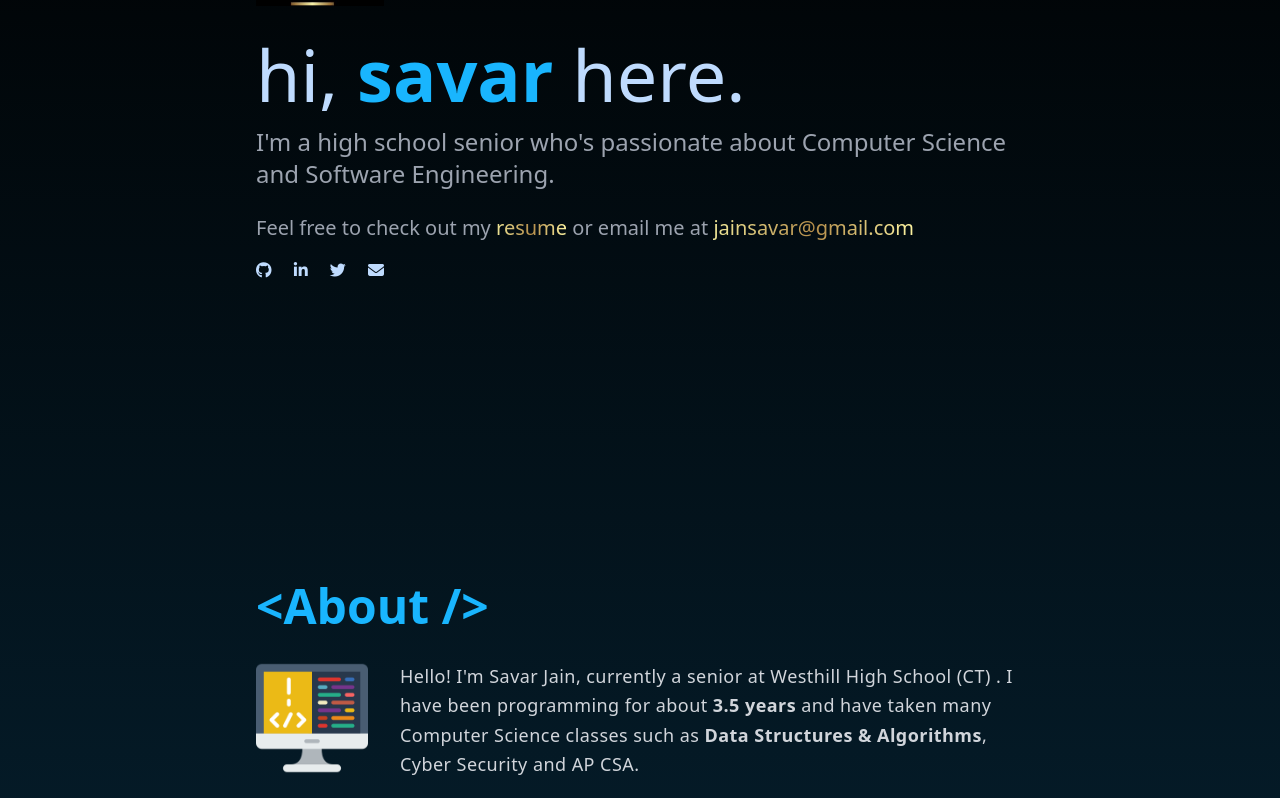
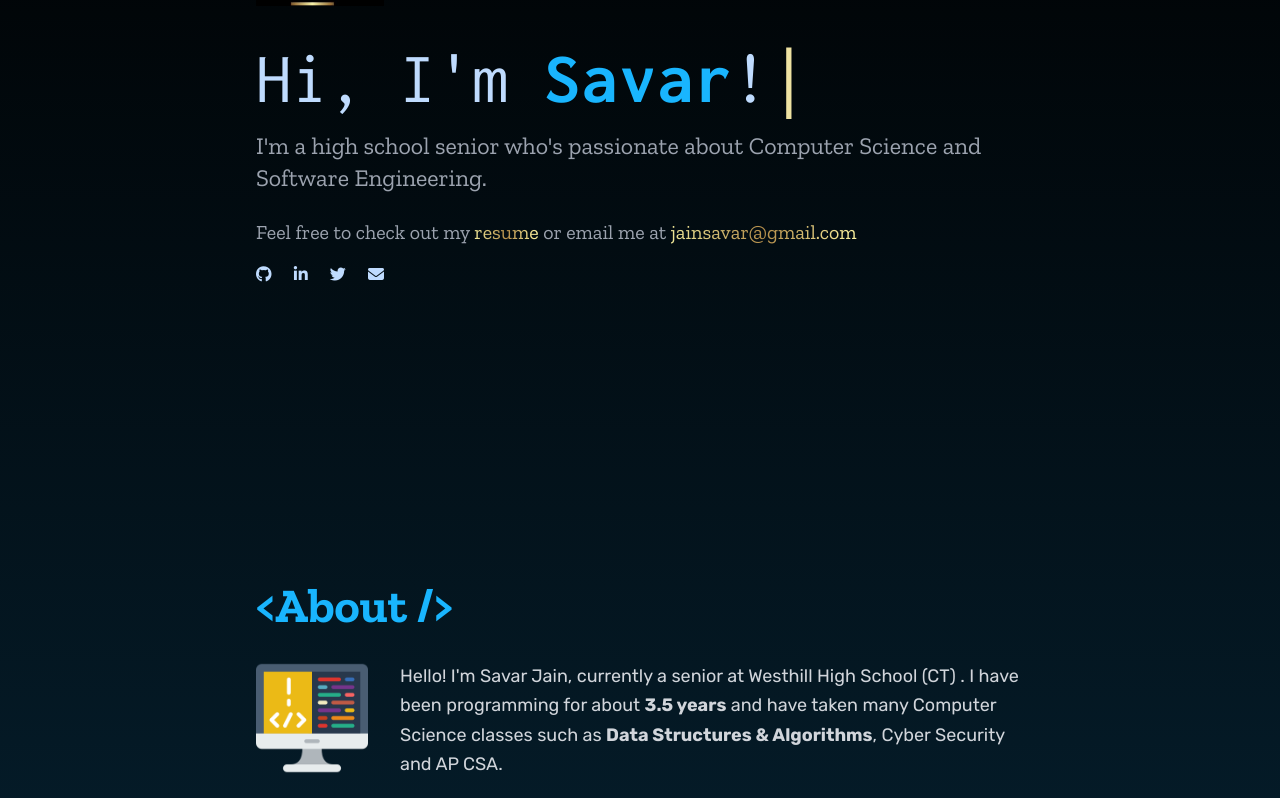
Before and after one commit to SavarJ/jainsavar.com, a React (Create React App) app: page / in a window 1280 px wide. Shown: the part 218-1016 px from the top of the page. Built offline with nearby package versions, Linux system fonts and the light colour scheme.

Commit message:
Add fonts, add react typist, customize scrollbar

```diff
--- a/package.json
+++ b/package.json
@@ -11,10 +11,12 @@
     "@types/node": "^12.0.0",
     "@types/react": "^17.0.0",
     "@types/react-dom": "^17.0.0",
+    "@types/react-typist": "^2.0.3",
     "react": "^17.0.2",
     "react-dom": "^17.0.2",
     "react-reveal": "^1.2.2",
     "react-scripts": "4.0.3",
+    "react-typist": "^2.0.5",
     "typescript": "^4.1.2",
     "web-vitals": "^1.0.1"
   },
--- a/src/components/AboutSection.tsx
+++ b/src/components/AboutSection.tsx
@@ -1,4 +1,5 @@
 import { NormalSection, SectionTitle, SectionBody } from "./Components";
+import "./custom.css";
 const AboutSection: React.FC = () => {
   return (
     <NormalSection>
@@ -16,9 +17,7 @@ interface ComponentProps {
   class?: string;
 }
 const Paragraph: React.FC<ComponentProps> = (props) => {
-  return (
-    <p className={`text-lg tracking-wide leading-relaxed text-gray-300 ${props.class}`}>{props.children}</p>
-  );
+  return <p className={`text-lg leading-relaxed text-gray-300 ${props.class}`}>{props.children}</p>;
 };
 
 const FirstParagraph: React.FC = () => {
--- a/src/components/Components.tsx
+++ b/src/components/Components.tsx
@@ -33,7 +33,7 @@ const NormalSection: React.FC<ComponentProps> = (props) => {
 };
 
 const SectionTitle: React.FC<ComponentProps> = (props) => {
-  const className = `text-5xl text-blue-200 font-bold ${props.class}`;
+  const className = `text-5xl text-blue-200 font-bold font-zb ${props.class}`;
   return (
     <h1 className={className} style={{ color: "#19B5FE" }}>
       {props.children}
@@ -42,7 +42,7 @@ const SectionTitle: React.FC<ComponentProps> = (props) => {
 };
 
 const SectionBody: React.FC<ComponentProps> = (props) => {
-  const className = `max-w-3xl text-gray-400 mt-8 ${props.class}`;
+  const className = `max-w-3xl text-gray-400 mt-8 font-rubik ${props.class}`;
   return <div className={className}>{props.children}</div>;
 };
 
--- a/src/components/HomeSection.tsx
+++ b/src/components/HomeSection.tsx
@@ -1,3 +1,4 @@
+import Typist from "react-typist";
 import { FullSection } from "./Components";
 import Link from "./Link";
 import "./custom.css";
@@ -39,25 +40,28 @@ const SelfLogo: React.FC = () => {
 };
 const SelfHeading: React.FC = () => {
   return (
-    <h1 className="text-7xl">
-      hi,{" "}
-      <span className="font-bold" style={{ color: "#19B5FE" }}>
-        savar
-      </span>{" "}
-      here.
-    </h1>
+    // show the cursor
+    <Typist startDelay={300} avgTypingDelay={120}>
+      <h1 className="text-7xl font-inconsolata inline-block">
+        Hi, I'm{" "}
+        <span className="font-bold tracking-wide" style={{ color: "#19B5FE" }}>
+          Savar
+        </span>
+        !
+      </h1>
+    </Typist>
   );
 };
 const SelfDescription: React.FC = () => {
   return (
-    <h2 className="mt-4 text-2xl max-w-3xl text-gray-400">
+    <h2 className="mt-4 text-2xl max-w-3xl text-gray-400 font-zb">
       I'm a high school senior who's passionate about Computer Science and Software Engineering.
     </h2>
   );
 };
 const SelfSubDescription: React.FC = () => {
   return (
-    <h3 className="text-xl text-gray-400">
+    <h3 className="text-xl text-gray-400 font-zb">
       Feel free to check out my{" "}
       <Link link="/assets/SavarJain-Resume" color="orange">
         resume
--- a/src/components/ProjectsSection.tsx
+++ b/src/components/ProjectsSection.tsx
@@ -82,7 +82,10 @@ const ProjectCardBodyLanguages: React.FC<ProjectCardBodyProps> = ({ project }) =
     <p className="text-gray-400 italic text-sm">
       {project.languages.map((language, index) => {
         return (
-          <span key={index} className="inline-block bg-gray-800 text-white rounded-full px-3 py-1 mr-2 mb-2">
+          <span
+            key={index}
+            className="inline-block bg-gray-800 text-white rounded-full px-3 py-1 mr-2 mb-2 font-inconsolata tracking-wide"
+          >
             {language}
           </span>
         );
--- a/src/components/custom.css
+++ b/src/components/custom.css
@@ -32,11 +32,10 @@
   position: relative;
   /* color: var(--link-color); */
   background: var(--link-color);
+  background-clip: text;
   background: -webkit-linear-gradient(to right, #eee697, #b48d4a, #fdf4a1);
   background: -moz-linear-gradient(to right, #eee697, #b48d4a, #fdf4a1);
-  /* background: -moz-linear-gradient(to right, #121fcf 0%, #cf1512 100%); */
   background: linear-gradient(to right, #eee697, #b48d4a, #fdf4a1);
-  /* background: linear-gradient(to right, #121fcf 0%, #cf1512 100%); */
   -webkit-background-clip: text;
   -webkit-text-fill-color: transparent;
 }
@@ -90,3 +89,53 @@
 .link-gray {
   --link-color: gray;
 }
+/*
+@import  url("https://fonts.googleapis.com/css2?family=Inconsolata:wght@200;300;400;500;600;700;800;900&family=Rubik:ital,wght@0,300;0,400;0,500;0,600;0,700;0,800;0,900;1,300;1,400;1,500;1,600;1,700;1,800;1,900&family=Zilla+Slab:ital,wght@0,300;0,400;0,500;0,600;0,700;1,300;1,400;1,500;1,600;1,700&display=swap"); */
+
+.font-inconsolata {
+  font-family: "Inconsolata", monospace;
+}
+.font-zb {
+  font-family: "Zilla Slab", serif;
+}
+.font-rubik {
+  font-family: "Rubik", sans-serif;
+}
+
+.Typist .Cursor--blinking {
+  /* all: revert; */
+  @apply text-7xl;
+  color: #eadb8a;
+  opacity: 1;
+  animation: my-blink 1s linear infinite;
+}
+
+@keyframes my-blink {
+  0% {
+    color: #eadb8a;
+  }
+  100% {
+    color: white;
+  }
+}
+@-webkit-keyframes my-blink {
+  0% {
+    color: #eadb8a;
+  }
+  100% {
+    color: white;
+  }
+}
+
+body::-webkit-scrollbar {
+  width: 0.75em;
+}
+
+body::-webkit-scrollbar-track {
+  background-image: linear-gradient(black, #0b4363);
+}
+
+body::-webkit-scrollbar-thumb {
+  background-image: linear-gradient(to right, #eee697, #b48d4a, #fdf4a1);
+  border-radius: 10px;
+}
```
Also changed, not shown: 1 other file (tests, documents, lock files or other folders).
